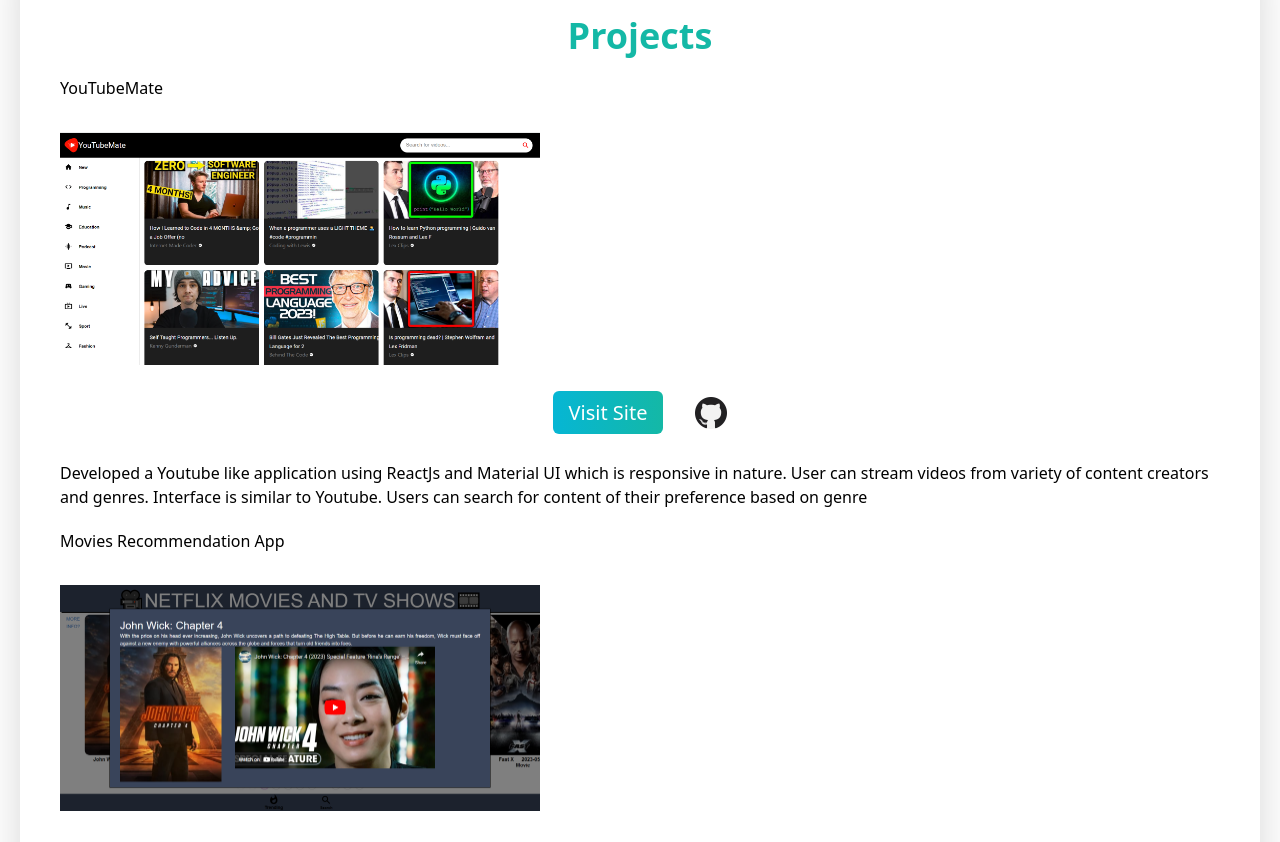
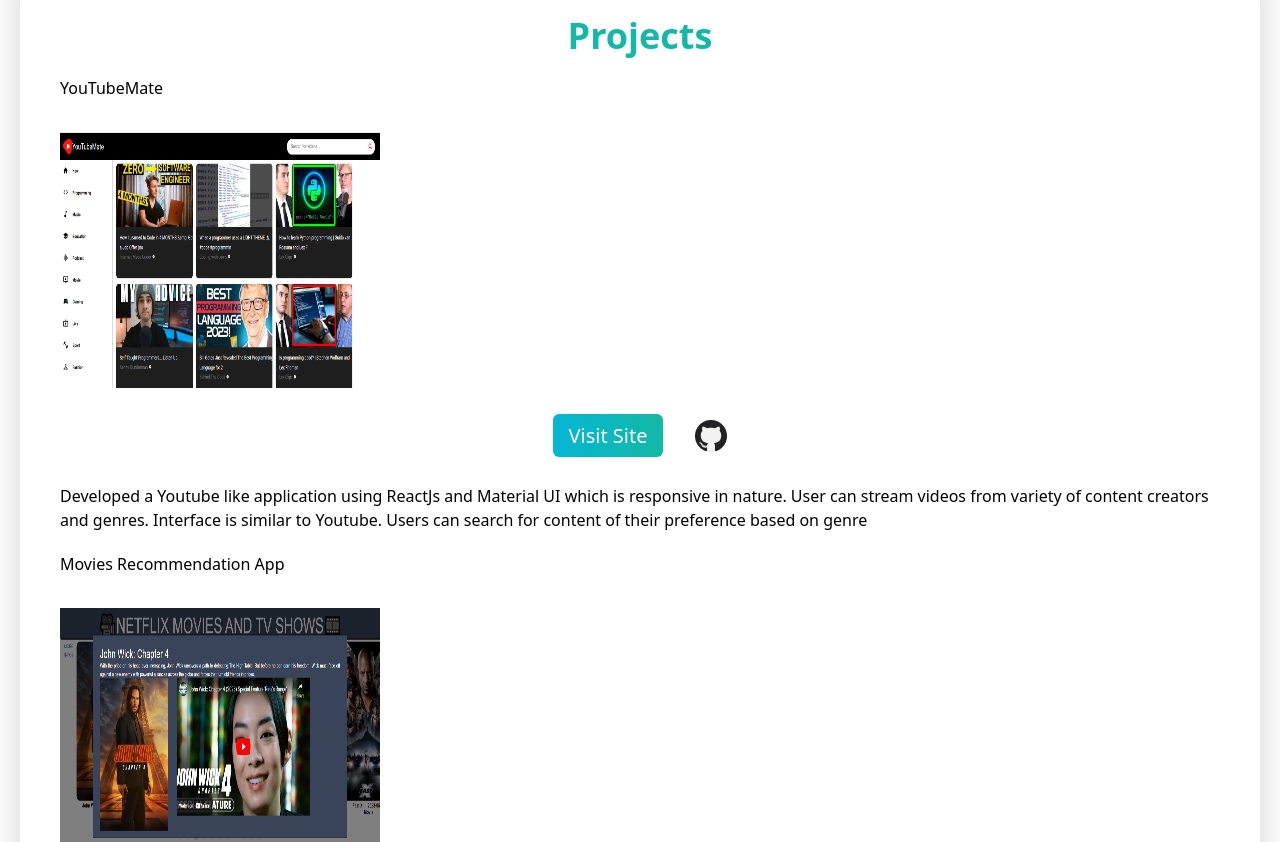
Before and after one commit to Shubham-100/Portfolio_Nextjs, a Next.js app: page / in a window 1280 px wide. Shown: the part 1200-2042 px from the top of the page. Built offline with nearby package versions, Linux system fonts and the light colour scheme.

Commit message:
Fix resposiveness

```diff
--- a/src/pages/index.js
+++ b/src/pages/index.js
@@ -68,7 +68,7 @@
 
             <div className="flex flex-col flex-wrap gap-8 pb-5 text-black  dark:text-white">
               <h3>YouTubeMate</h3>
-              <img src="./tubemate.png" width="480" height="480"/>
+              <img src="./tubemate.png" className="w-80 h-64"/>
               <ul className="flex flex-row items-center justify-center gap-4">
                 <li><a href="https://youtubemate1.netlify.app/" target="_blank" className="text-xl bg-gradient-to-r from-cyan-500 to-teal-500 text-white px-4 mr-4 py-2 rounded-md">Visit Site</a></li>
                 <li><a href="https://github.com/Shubham-100/YouTubeMate" target="_blank"><img src="./github.png" width="32" height="32"/></a></li>
@@ -79,7 +79,7 @@
 
             <div className="flex flex-col flex-wrap gap-8 pb-5 text-black  dark:text-white">
               <h3>Movies Recommendation App</h3>
-              <img src="./movies.png" width="480" height="480"/>
+              <img src="./movies.png" className="w-80 h-64"/>
               <ul className="flex flex-row py-5 items-center justify-center gap-4">
                 <li><a href="https://startling-pothos-879818.netlify.app/" target="_blank" className="text-xl bg-gradient-to-r from-cyan-500 to-teal-500 text-white px-4 mr-4 py-2 rounded-md">Visit Site</a></li>
                 <li><a href="https://github.com/Shubham-100/Movies-TV-shows" target="_blank"><img src="./github.png" width="32" height="32"/></a></li>
```
